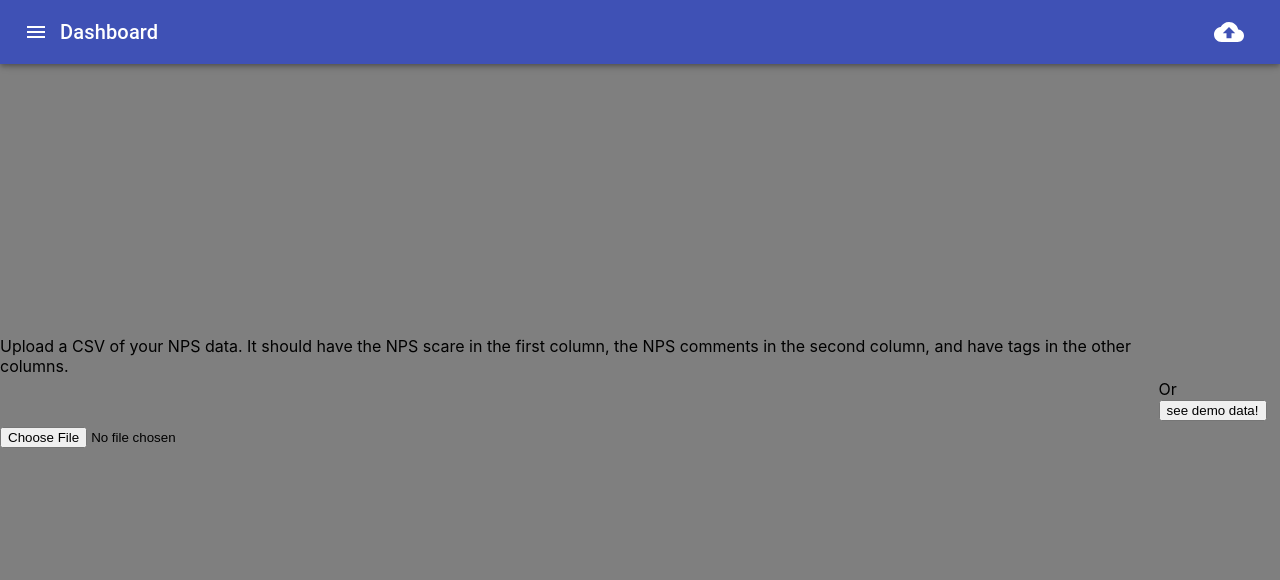
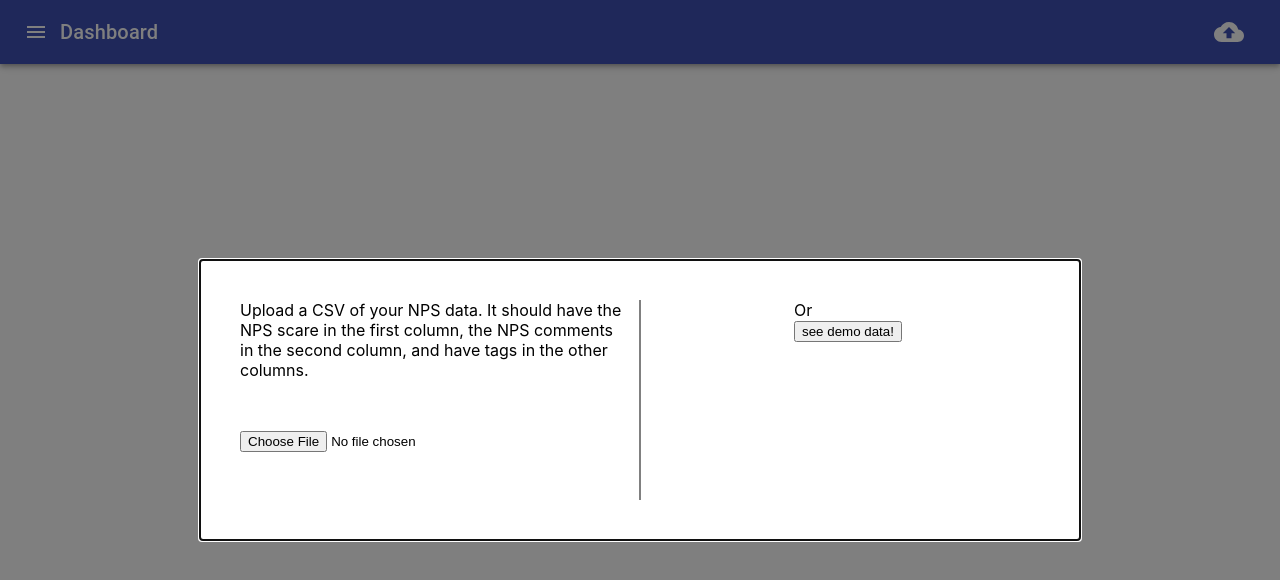
Before and after one commit to dilanustek/Promoter, a React (Create React App) app: page / in a window 1280 px wide. Shown: the top 580 px of the page. Built offline with nearby package versions, Linux system fonts and the light colour scheme.

Commit message:
added a Modal in the landing page

```diff
--- a/src/FileUploader.css
+++ b/src/FileUploader.css
@@ -12,3 +12,35 @@
   margin-top: 50px;
   width: 140px;
 }
+
+.modalBackdrop {
+  display: flex;
+  align-items: center;
+  justify-content: center;
+}
+
+.modal {
+  background-color: white;
+  padding: 40px;
+  width: 800px;
+  display: flex;
+  flex-direction: row;
+}
+
+.uploadFile {
+  flex: 1;
+  padding-right: 15px;
+}
+
+.demo {
+  display: flex;
+  justify-content: center;
+  flex: 1;
+  padding-left: 15px;
+}
+
+.vl {
+  border-left: 2px solid;
+  color: grey;
+  height: 200px;
+}
--- a/src/FileUploader.tsx
+++ b/src/FileUploader.tsx
@@ -3,7 +3,8 @@ import { NPSEntry, bucketFiller, getTagKeys } from "./NPSHelpers";
 import "./FileUploader.css";
 import Papa from "papaparse";
 import csvData from "./NPSsample.json";
-import Backdrop from "@material-ui/core/Backdrop";
+import Modal from "@material-ui/core/Modal";
+import { Divider } from "@material-ui/core";
 
 interface State {
   isFileUploaded: boolean;
@@ -67,13 +68,16 @@ class FileUploader extends Component<Props, State> {
     this.props.dataHandler(parsedData);
   }
 
-  // componentDidMount() {
-  //   this.parseData(null);
-  // }
-
   render() {
     return (
-      <Backdrop className="backdrop" open={this.props.isUploadOpen}>
+      <Modal
+        className="modalBackdrop"
+        open={this.props.isUploadOpen}
+        // onClose={this.handleChange}
+        aria-labelledby="simple-modal-title"
+        aria-describedby="simple-modal-description"
+      >
+        <div className="modal">
           <section className="uploadFile">
             <div>
               Upload a CSV of your NPS data. It should have the NPS scare in the
@@ -91,13 +95,17 @@ class FileUploader extends Component<Props, State> {
               <p />
             </div>
           </section>
-        <section>
-          Or
+          <div className="vl"></div>
+          <section className="demo">
+            <div>
+              <div>Or </div>
               <button onClick={() => this.parseData(csvData)}>
                 see demo data!
               </button>
+            </div>
           </section>
-      </Backdrop>
+        </div>
+      </Modal>
     );
   }
 }
```
Lines whose indentation alone changed are shown as unchanged.
